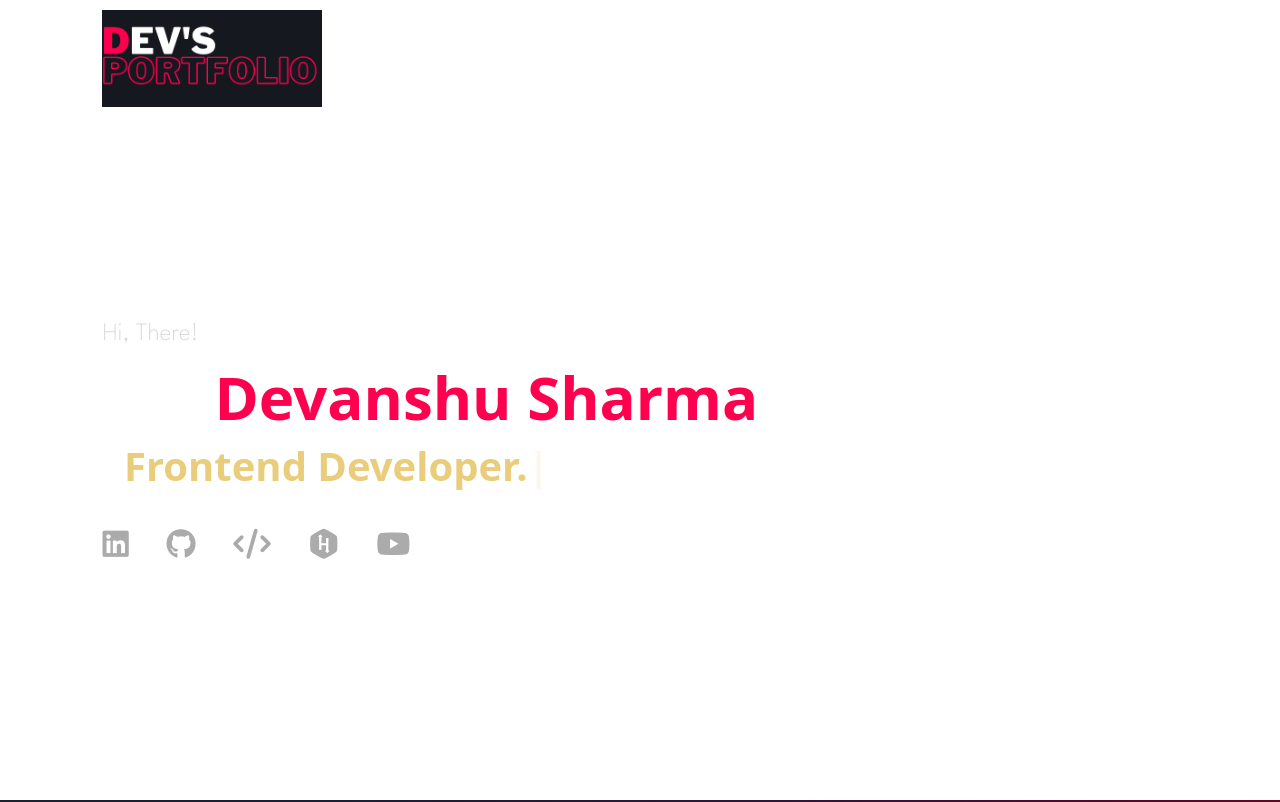
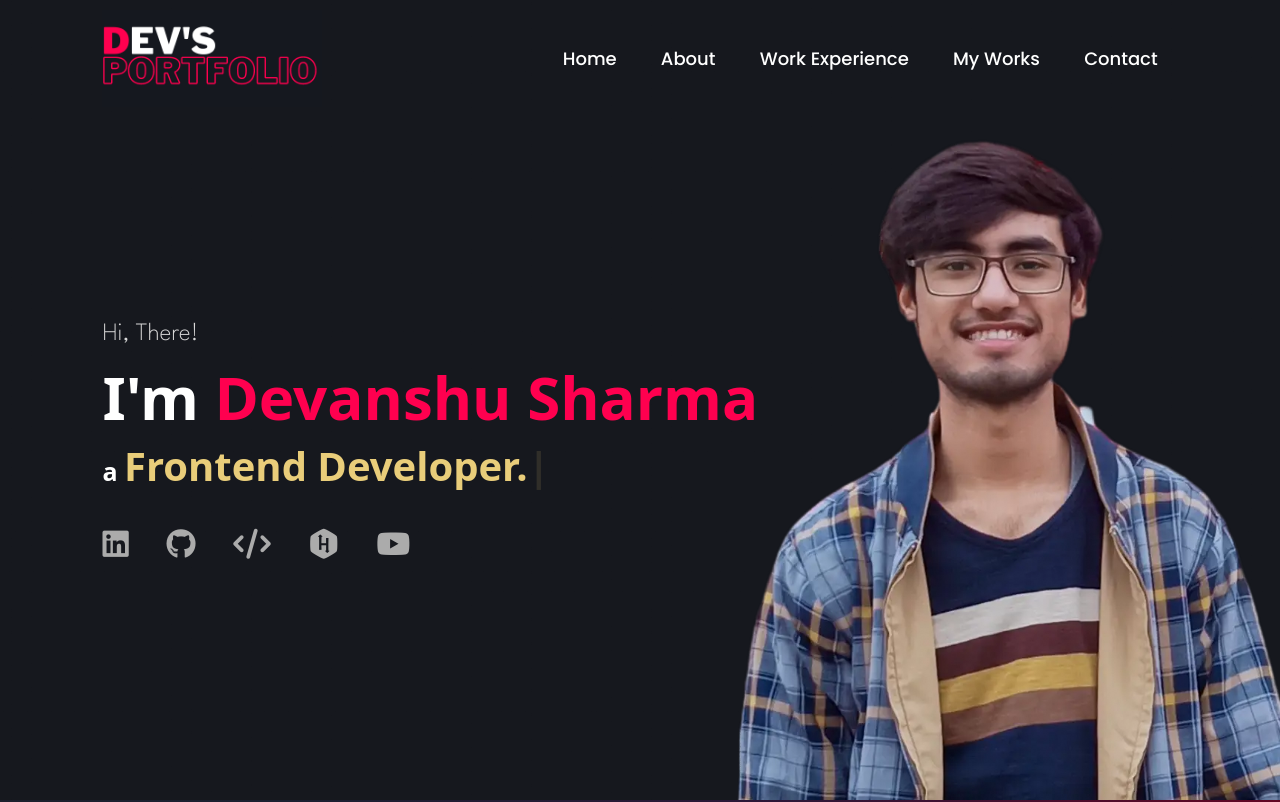
Before and after one commit to emDevanshu/Portfolio, a plain HTML site: page index.html in a window 1280 px wide. Shown: the top 802 px of the page. Drawn offline with nearby package versions, Linux system fonts and the light colour scheme.

Commit message:
fixed the bg of home page

```diff
--- a/index.html
+++ b/index.html
@@ -211,7 +211,7 @@
         ScrollReveal().reveal('.header-text-name , .contact-img', {opacity:0, distance:'350px', delay:200 , origin : 'right'});
         ScrollReveal().reveal('.social-icons-frontpage i', {distance: '230px', delay:300 , origin : 'bottom', interval : 250});
         ScrollReveal().reveal('.multi-text', {distance: '90px', delay:300 , origin : 'left'});
-        ScrollReveal().reveal('.services-list-card', {distance : '1300px' , delay:0, origin:'left', interval : 250 , reset : false});
+        ScrollReveal().reveal('.services-list-card', {distance : '2000px' , delay:0, origin:'left', interval : 250 , reset : false});
     </script>
 
 </body>
--- a/style.css
+++ b/style.css
@@ -8,17 +8,14 @@ html{
 }
 body{
     background: #1d212b;
-    /* background: linear-gradient(45deg, #1d212b, #2a2329); */
-    /* background : #15181f   this is darker shade*/
     font-family: 'Poppins', sans-serif;
     color: white;
 }
 #header {
-    background: #1e2529;
-    background: white;
+    background: #16181e;
     width: 100%;
     height: 100vh;
-    background-image: url(images/background-blue.png);
+    background-image: url(images/homePage.webp);
     background-size: cover;
     background-position: center;
 }
@@ -31,15 +28,6 @@ nav{
     justify-content: space-between;
     flex-wrap: wrap;
 }
-/* .head {
-    display: flex;
-    position: fixed;
-    justify-content: space-between;
-    width: 85%;
-    height: 11%;
-    background: #16181e;
-    z-index: 100;
-} */
 .logo {
     width: 220px;
 }
@@ -78,17 +66,11 @@ nav ul li a:hover::after{
     font-family: 'League Spartan', sans-serif;
     font-style: normal;
     font-weight: 10px;
-    /* color: rgb(180, 150, 97); */
-    /* color: rgb(120, 90, 82); */
     color: rgb(218, 217, 217);
 }
 .header-text h1{
     font-size: 60px;
     margin-top: 10px;
-
-    /* opacity: 0.3;
-    margin: 0;
-    animation: ani2 0.75s ease-out 3s forwards; */
 }
 .header-text h3{
     font-size: 25px
@@ -118,7 +100,6 @@ nav ul li a:hover::after{
     transition: transform 0.5s;
 }
 .social-icons-frontpage a:hover{
-    /* color: rgb(180, 150, 97); */
     color: rgba(246, 210, 110, 0.964);
     transform: translateY(-5px);
 }
@@ -253,7 +234,6 @@ nav ul li a:hover::after{
     display: inline-block;
 }
 .services-list div:hover{
-    /* background: #ff004f; */
     background: rgb(119, 183, 197);
     transform: translateY(-10px);
 }
@@ -304,7 +284,6 @@ nav ul li a:hover::after{
 .layer{
     width: 100%;
     height: 0;
-    /* background: linear-gradient(rgba(0,0,0,0.6), #ff004f); */
     background: linear-gradient(rgba(0,0,0,0.6), #ff9122);
     border-radius: 10px;
     position: absolute;
@@ -347,7 +326,6 @@ nav ul li a:hover::after{
     display: block;
     margin: 50px auto;
     width: fit-content;
-    /* border: 1px solid #ff004f; */
     border: 1px solid rgb(145, 216, 251);
     padding: 14px 50px;
     border-radius: 6px;
```
